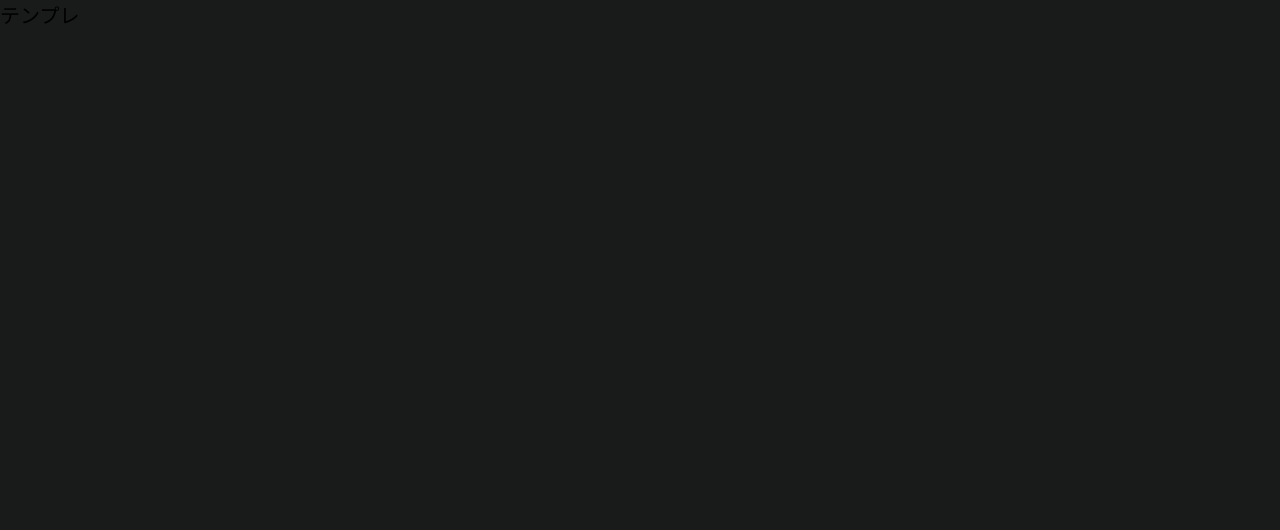
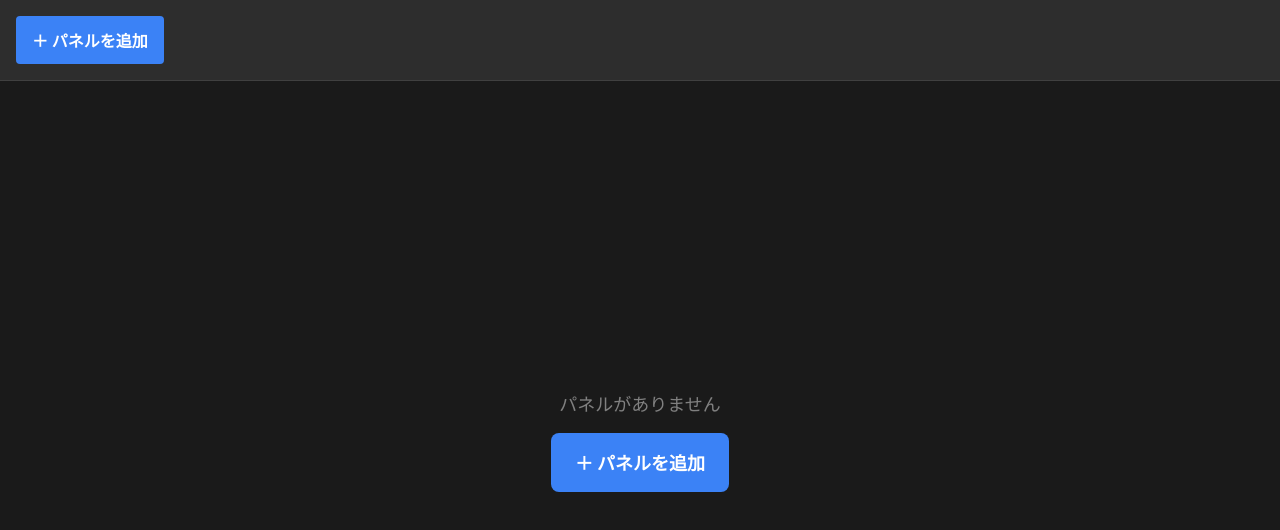
Before and after one commit to Fn-front/multi-panel, a Next.js app: page / in a window 1280 px wide. Shown: the top 530 px of the page. Built offline with nearby package versions, Linux system fonts and the light colour scheme.

Commit message:
add: page.tsx にメインページを実装
- PanelContainer をレンダリング
- 'use client' ディレクティブ追加

🤖 Generated with [Claude Code](https://claude.com/claude-code)

Co-Authored-By: Claude <noreply@anthropic.com>

```diff
--- a/src/app/page.tsx
+++ b/src/app/page.tsx
@@ -1,7 +1,7 @@
+'use client';
+
+import { PanelContainer } from '@/components/PanelContainer';
+
 export default function Home() {
-  return (
-    <>
-      <h2 className='c_h2'>テンプレ</h2>
-    </>
-  );
+  return <PanelContainer />;
 }
```
